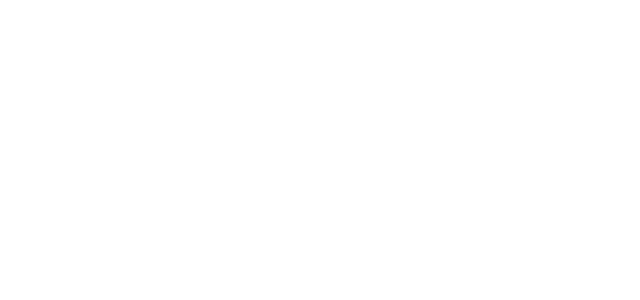
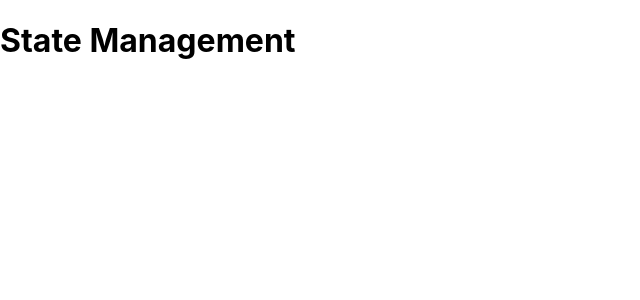
Before and after one commit to AKRkar/rabah-react-app, a React (Create React App) app: page /managestate in a window 1280 px wide. Before the commit this address had no page. Shown: the top 300 px of the page, without its empty margins (0-640 px from the left). Built offline with nearby package versions, Linux system fonts and the light colour scheme.

Commit message:
setup state mgt routing

```diff
--- a/src/App.js
+++ b/src/App.js
@@ -1,6 +1,7 @@
 import React from "react";
 import { BrowserRouter, Routes, Route } from "react-router-dom";
 import Routing from "./Routing";
+import StateMgtDemo from "./StateMgtDemo";
 
 
 function App() {
@@ -9,7 +10,8 @@
               <Routes>
                   <Route path="/" >
                     <Route index element={<Home />} />
-                    <Route path="route" element={<Routing />} />
+                      <Route path="route" element={<Routing />} />
+                      <Route path="managestate" element={<StateMgtDemo />} />
                   </Route>
               </Routes>
           </BrowserRouter>
--- /dev/null
+++ b/src/StateMgtDemo.js
@@ -0,0 +1,23 @@
+
+
+// https://beta.reactjs.org/learn/managing-state
+
+function StateMgtDemo(){
+
+
+    return (
+        <>
+            <h1>State Management</h1>
+            {/*<AddTask*/}
+            {/*    onAddTask={handleAddTask}*/}
+            {/*/>*/}
+            {/*<TaskList*/}
+            {/*    tasks={tasks}*/}
+            {/*    onChangeTask={handleChangeTask}*/}
+            {/*    onDeleteTask={handleDeleteTask}*/}
+            {/*/>*/}
+        </>
+    );
+}
+
+export default StateMgtDemo;
```
